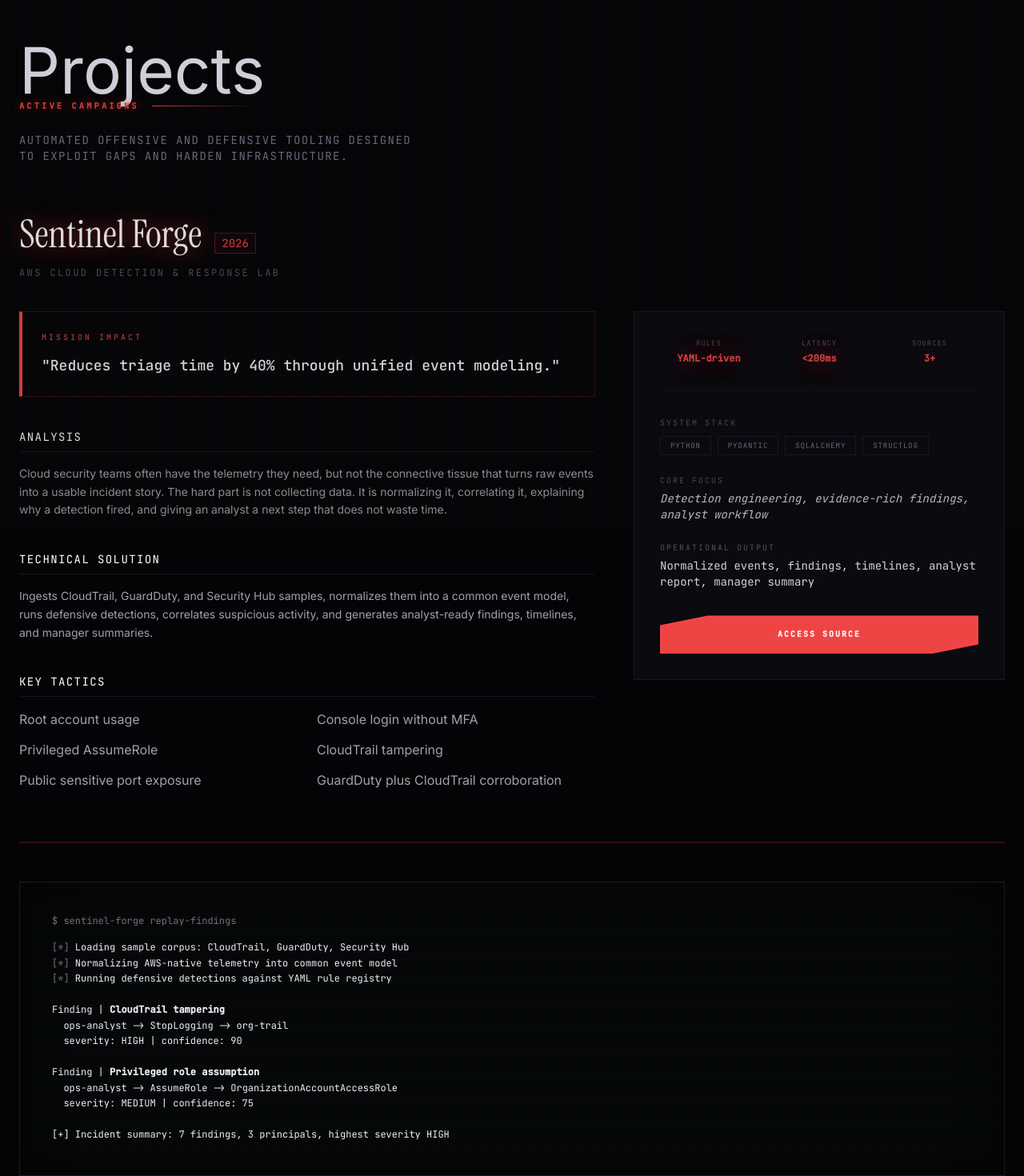
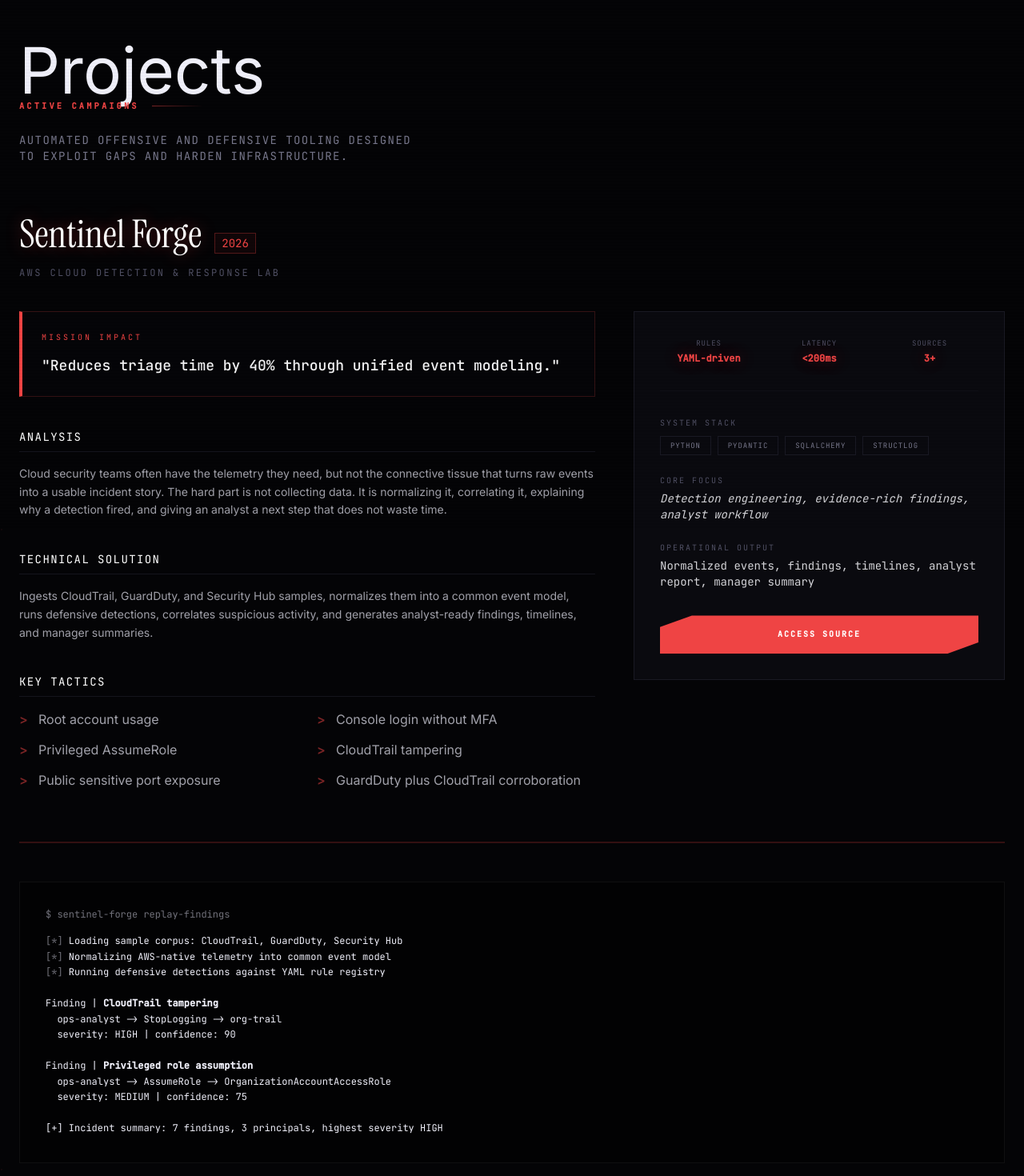
Before and after one commit to gpamarthy/gpamarthy.github.io, a Next.js app: page /projects in a window 1280 px wide. Shown: the part 140-1610 px from the top of the page at 80% size. Built offline with nearby package versions, Linux system fonts and the light colour scheme.

Commit message:
style: remove aggressive flicker and refine visual effects for a cleaner UX

```diff
--- a/app/globals.css
+++ b/app/globals.css
@@ -51,63 +51,30 @@
     color: rgb(var(--c-text));
     line-height: 1.6;
     background-image:
-      linear-gradient(to right, rgb(var(--c-accent) / 0.03) 1px, transparent 1px),
-      linear-gradient(to bottom, rgb(var(--c-accent) / 0.03) 1px, transparent 1px);
-    background-size: 50px 50px;
+      radial-gradient(circle at 2px 2px, rgb(var(--c-accent) / 0.05) 1px, transparent 0);
+    background-size: 32px 32px;
     background-attachment: fixed;
   }
 }
 
-/* CRT Screen Effect */
+/* Subtle Scanline Effect */
 body::before {
   content: " ";
   display: block;
   position: fixed;
   top: 0; left: 0; bottom: 0; right: 0;
-  background: linear-gradient(rgba(18, 16, 16, 0) 50%, rgba(0, 0, 0, 0.1) 50%), linear-gradient(90deg, rgba(255, 0, 0, 0.03), rgba(0, 255, 0, 0.01), rgba(0, 0, 255, 0.03));
+  background: linear-gradient(to bottom, transparent 50%, rgba(0, 0, 0, 0.02) 50%);
   z-index: 1000;
   pointer-events: none;
-  background-size: 100% 2px, 3px 100%;
-}
-
-body::after {
-  content: " ";
-  display: block;
-  position: fixed;
-  top: 0; left: 0; bottom: 0; right: 0;
-  background: rgba(18, 16, 16, 0.1);
-  opacity: 0;
-  z-index: 1000;
-  pointer-events: none;
-  animation: flicker 0.15s infinite;
-}
-
-@keyframes flicker {
-  0% { opacity: 0.27861; }
-  5% { opacity: 0.34769; }
-  10% { opacity: 0.23604; }
-  15% { opacity: 0.90626; }
-  20% { opacity: 0.18128; }
-  25% { opacity: 0.83891; }
-  30% { opacity: 0.65583; }
-  35% { opacity: 0.57807; }
-  40% { opacity: 0.26559; }
-  45% { opacity: 0.84693; }
-  50% { opacity: 0.96019; }
-  55% { opacity: 0.08594; }
-  60% { opacity: 0.20313; }
-  65% { opacity: 0.71988; }
-  70% { opacity: 0.53455; }
-  75% { opacity: 0.37288; }
-  80% { opacity: 0.71428; }
-  85% { opacity: 0.70419; }
-  90% { opacity: 0.7003; }
-  95% { opacity: 0.36108; }
-  100% { opacity: 0.24387; }
+  background-size: 100% 4px;
 }
 
 @layer components {
   .wrap { @apply max-w-site mx-auto px-6; }
+
+  .glass-surface {
+    @apply bg-bg/80 backdrop-blur-xl;
+  }
 
   .label {
     font-family: 'JetBrains Mono', monospace;
@@ -120,18 +87,17 @@
     display: flex;
     align-items: center;
     gap: 1rem;
-    text-shadow: 0 0 12px rgb(var(--c-accent) / 0.6);
   }
 
   .label::after {
     content: '';
     flex: 1;
-    max-width: 8rem;
+    max-width: 4rem;
     height: 1px;
-    background: linear-gradient(to right, rgb(var(--c-accent)), transparent);
+    background: linear-gradient(to right, rgb(var(--c-accent) / 0.5), transparent);
   }
 
-  /* Glitch Heading */
+  /* Refined Glitch Heading */
   .glitch-text {
     position: relative;
     color: white;
@@ -143,27 +109,33 @@
     content: attr(data-text);
     position: absolute;
     top: 0; left: 0; width: 100%; height: 100%;
-    opacity: 0.8;
+    opacity: 0.5;
+    visibility: hidden;
   }
 
-  .glitch-text::before {
+  .glitch-text:hover::before,
+  .glitch-text:hover::after {
+    visibility: visible;
+  }
+
+  .glitch-text:hover::before {
     color: #0ff;
     z-index: -1;
-    animation: glitch 0.3s cubic-bezier(0.25, 0.46, 0.45, 0.94) both infinite;
+    animation: glitch 0.3s cubic-bezier(0.25, 0.46, 0.45, 0.94) both;
   }
 
-  .glitch-text::after {
+  .glitch-text:hover::after {
     color: #f0f;
     z-index: -2;
-    animation: glitch 0.3s cubic-bezier(0.25, 0.46, 0.45, 0.94) reverse both infinite;
+    animation: glitch 0.3s cubic-bezier(0.25, 0.46, 0.45, 0.94) reverse both;
   }
 
   @keyframes glitch {
     0% { transform: translate(0); }
-    20% { transform: translate(-2px, 2px); }
-    40% { transform: translate(-2px, -2px); }
-    60% { transform: translate(2px, 2px); }
-    80% { transform: translate(2px, -2px); }
+    20% { transform: translate(-2px, 1px); }
+    40% { transform: translate(-1px, -1px); }
+    60% { transform: translate(2px, 1px); }
+    80% { transform: translate(1px, -1px); }
     100% { transform: translate(0); }
   }
 
@@ -172,15 +144,22 @@
 
   .btn-fill {
     @apply inline-flex items-center gap-3 px-8 py-4 bg-accent text-white font-mono text-[10px] uppercase tracking-[0.2em] font-bold;
-    clip-path: polygon(15% 0, 100% 0, 100% 75%, 85% 100%, 0 100%, 0% 25%);
+    clip-path: polygon(10% 0, 100% 0, 100% 70%, 90% 100%, 0 100%, 0% 30%);
     transition: all 0.3s;
   }
 
   .btn-fill:hover {
-    @apply bg-transparent border-accent;
-    border: 1px solid rgb(var(--c-accent));
-    box-shadow: 0 0 40px rgb(var(--c-accent) / 0.5);
-    transform: scale(1.05);
+    @apply bg-accent-hover;
+    transform: translateY(-2px);
+    box-shadow: 0 10px 20px rgb(var(--c-accent) / 0.2);
+  }
+
+  .btn-line {
+    @apply inline-flex items-center gap-3 px-8 py-4 border border-white/10 text-white font-mono text-[10px] uppercase tracking-[0.2em] font-bold transition-all;
+  }
+
+  .btn-line:hover {
+    @apply border-accent text-accent bg-accent/5;
   }
 
   .surface {
@@ -189,36 +168,33 @@
   }
 
   .surface:hover {
-    transform: translateY(-8px) scale(1.01);
-    box-shadow: 0 30px 60px rgba(0,0,0,0.6);
-    border-color: rgb(var(--c-accent) / 0.3);
+    @apply border-accent/30;
+    transform: translateY(-4px);
+    box-shadow: 0 20px 40px rgba(0,0,0,0.4);
   }
 
-  .glow-accent { text-shadow: 0 0 30px rgb(var(--c-accent) / 0.8); }
+  .glow-accent { text-shadow: 0 0 20px rgb(var(--c-accent) / 0.4); }
 
   .chip {
     @apply font-mono text-[9px] px-3 py-1 border border-border text-muted uppercase tracking-widest;
-    background: rgba(255,255,255,0.02);
   }
 
   .code-block {
-    @apply bg-[#050507] border border-[#1a1a25] p-10 relative overflow-hidden;
-    box-shadow: inset 0 0 50px rgba(0,0,0,0.8);
+    @apply bg-black/40 border border-white/5 p-8 relative overflow-hidden;
   }
 
-  /* Matrix Rain Mask */
-  .code-block::after {
-    content: '';
-    position: absolute;
-    inset: 0;
-    background: linear-gradient(rgba(34, 197, 94, 0.03) 1px, transparent 1px);
-    background-size: 100% 3px;
-    pointer-events: none;
+  .dash {
+    @apply relative pl-6;
+  }
+
+  .dash::before {
+    content: '>';
+    @apply absolute left-0 text-accent font-bold opacity-50;
   }
 }
 
 .animate-slide-up { animation: slide-up 1s cubic-bezier(0.16, 1, 0.3, 1) forwards; }
-@keyframes slide-up { from { transform: translateY(40px); opacity: 0; } to { transform: translateY(0); opacity: 1; } }
+@keyframes slide-up { from { transform: translateY(20px); opacity: 0; } to { transform: translateY(0); opacity: 1; } }
 
-.ufo-live { animation: ufo-float 3s ease-in-out infinite; }
-@keyframes ufo-float { 0%, 100% { transform: translateY(0) rotate(-2deg); } 50% { transform: translateY(-8px) rotate(3deg); } }
+.ufo-live { animation: ufo-float 4s ease-in-out infinite; }
+@keyframes ufo-float { 0%, 100% { transform: translateY(0); } 50% { transform: translateY(-6px); } }
```
